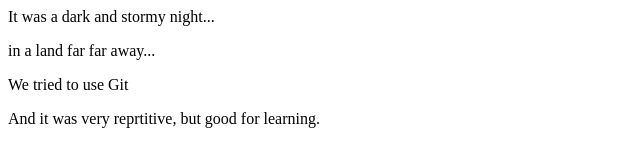
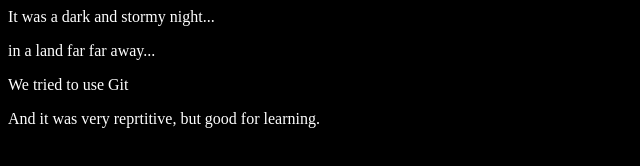
Before and after one commit to ElvisMah/fireside-story, a plain HTML site: page index.html in a window 1280 px wide. Shown: the whole page, without its empty margins (0-640 px from the left). Drawn offline with Linux system fonts and the light colour scheme.

Commit message:
added style and link

```diff
--- a/index.html
+++ b/index.html
@@ -1,6 +1,6 @@
 <htmL>
     <head>
-
+        <link href="styless.css" rel="stylesheet" type="text/css">
     </head>
     <body>
         <p>It was a dark and stormy night...</p>
--- a/styless.css
+++ b/styless.css
@@ -0,0 +1,4 @@
+body {
+    color: white;
+    background-color: black;
+}
```
